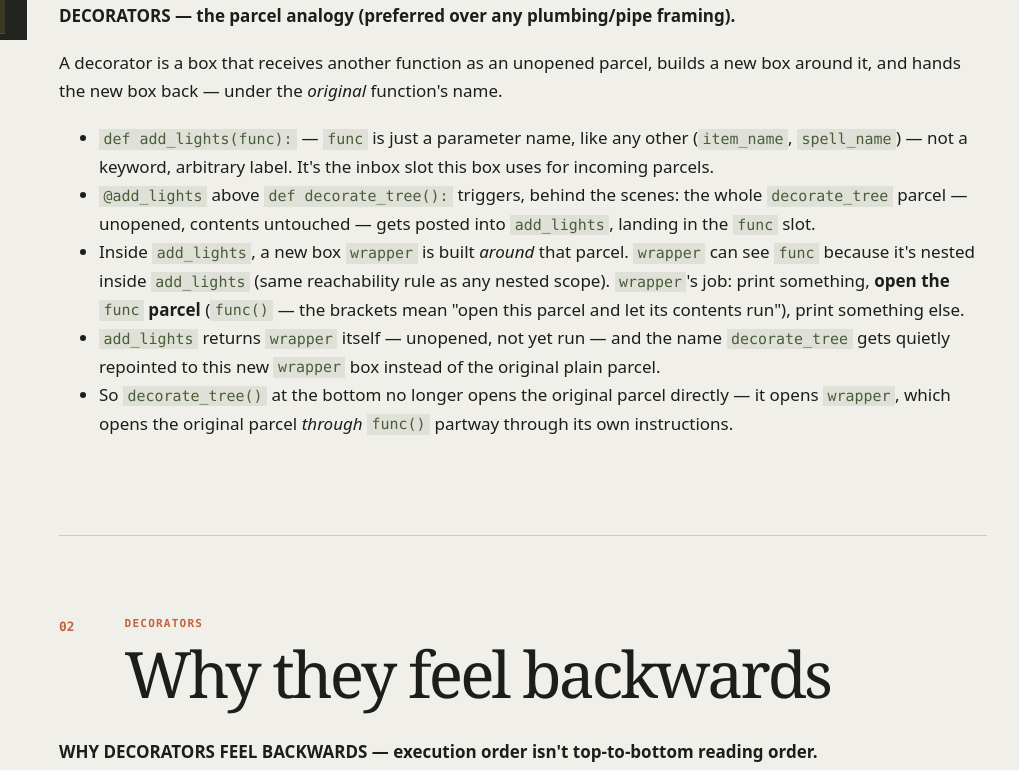
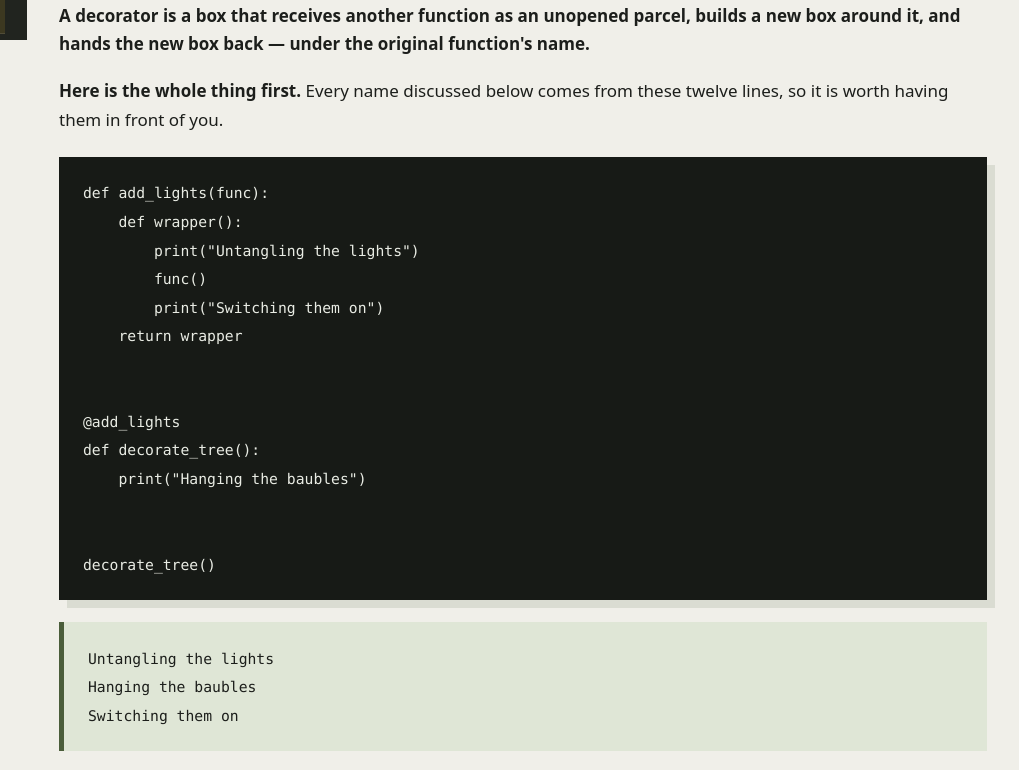
Before and after one commit to TidyWeb/Python-Insights, a plain HTML site: page 11-decorators.html in a window 1280 px wide. Shown: the part 760-1530 px from the top of the page, 261-1280 px from the left. Drawn offline with Linux system fonts and the light colour scheme.

Commit message:
Show the decorator program before discussing it

```diff
--- a/11-decorators.html
+++ b/11-decorators.html
@@ -41,9 +41,32 @@
 
   <section class="lesson" id="the-parcel-analogy">
     <div class="lesson-head"><p class="lesson-no">01</p><div><p class="eyebrow">Decorators</p><h2>The parcel analogy</h2></div></div>
-    <p><strong>DECORATORS — the parcel analogy (preferred over any plumbing/pipe framing).</strong></p>
-<p>A decorator is a box that receives another function as an unopened parcel, builds a new box around it, and hands the new box back — under the <em>original</em> function's name.</p>
-<ul><li><code>def add_lights(func):</code> — <code>func</code> is just a parameter name, like any other (<code>item_name</code>, <code>spell_name</code>) — not a keyword, arbitrary label. It's the inbox slot this box uses for incoming parcels.</li><li><code>@add_lights</code> above <code>def decorate_tree():</code> triggers, behind the scenes: the whole <code>decorate_tree</code> parcel — unopened, contents untouched — gets posted into <code>add_lights</code>, landing in the <code>func</code> slot.</li><li>Inside <code>add_lights</code>, a new box <code>wrapper</code> is built <em>around</em> that parcel. <code>wrapper</code> can see <code>func</code> because it's nested inside <code>add_lights</code> (same reachability rule as any nested scope). <code>wrapper</code>'s job: print something, <strong>open the <code>func</code> parcel</strong> (<code>func()</code> — the brackets mean "open this parcel and let its contents run"), print something else.</li><li><code>add_lights</code> returns <code>wrapper</code> itself — unopened, not yet run — and the name <code>decorate_tree</code> gets quietly repointed to this new <code>wrapper</code> box instead of the original plain parcel.</li><li>So <code>decorate_tree()</code> at the bottom no longer opens the original parcel directly — it opens <code>wrapper</code>, which opens the original parcel <em>through</em> <code>func()</code> partway through its own instructions.</li></ul>
+    <p><strong>A decorator is a box that receives another function as an unopened parcel, builds a new box around it, and hands the new box back — under the original function's name.</strong></p>
+<p><strong>Here is the whole thing first.</strong> Every name discussed below comes from these twelve lines, so it is worth having them in front of you.</p>
+<div class="code-block"><code>def add_lights(func):
+    def wrapper():
+        print("Untangling the lights")
+        func()
+        print("Switching them on")
+    return wrapper
+
+
+@add_lights
+def decorate_tree():
+    print("Hanging the baubles")
+
+
+decorate_tree()</code></div>
+<div class="code-block code-block--out"><code>Untangling the lights
+Hanging the baubles
+Switching them on</code></div>
+<p>Three things print, but only one of them was written inside <code>decorate_tree</code>. The other two came from <code>add_lights</code>, which <code>decorate_tree</code> never calls and never mentions.</p>
+<p><strong>The four moves, in order.</strong></p>
+<p><strong>1. The inbox slot.</strong> <code>def add_lights(func):</code> — <code>func</code> is just a parameter name like any other. It is <strong>not</strong> a keyword and carries no special meaning to Python; it is simply the slot this box uses for incoming parcels. It could be called <code>parcel</code> and nothing would change.</p>
+<p><strong>2. The posting.</strong> <code>@add_lights</code> sitting above <code>def decorate_tree():</code> triggers this behind the scenes: the whole <code>decorate_tree</code> parcel — unopened, contents untouched — gets posted into <code>add_lights</code>, landing in the <code>func</code> slot.</p>
+<p><strong>3. The new box is built around it.</strong> Inside <code>add_lights</code>, a new box called <code>wrapper</code> is built <em>around</em> that parcel. <code>wrapper</code> can see <code>func</code> because it is nested inside <code>add_lights</code> — the same reachability rule as any nested scope. Its job is: print something, <strong>open the <code>func</code> parcel</strong> with <code>func()</code>, then print something else. The brackets on <code>func()</code> mean "open this parcel and let its contents run".</p>
+<p><strong>4. The swap.</strong> <code>add_lights</code> returns <code>wrapper</code> itself — unopened, not yet run — and the name <code>decorate_tree</code> is quietly repointed at this new <code>wrapper</code> box instead of the original plain parcel.</p>
+<p>So <code>decorate_tree()</code> on the last line no longer opens the original parcel directly. It opens <code>wrapper</code>, which opens the original parcel <em>through</em> <code>func()</code>, partway through its own instructions. That is why two lines you never asked for appear around the one you did.</p>
   </section>
   <section class="lesson" id="why-they-feel-backwards">
     <div class="lesson-head"><p class="lesson-no">02</p><div><p class="eyebrow">Decorators</p><h2>Why they feel backwards</h2></div></div>
```
